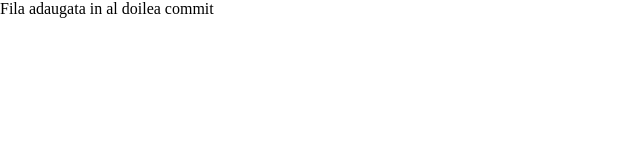
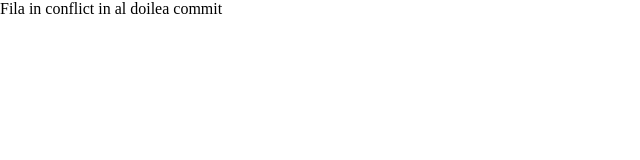
Before and after one commit to manueldanut/curs14-repo, a plain HTML site: page index.html in a window 1280 px wide. Shown: the full height of the page, 0-640 px from the left. Drawn offline with Linux system fonts and the light colour scheme.

Commit message:
am provocat un conflict

```diff
--- a/index.html
+++ b/index.html
@@ -7,6 +7,6 @@
     <link rel="stylesheet" href="css/style.css" />
   </head>
   <body>
-    <p>Fila adaugata in al doilea commit</p>
+    <p>Fila in conflict in al doilea commit</p>
   </body>
 </html>
```
